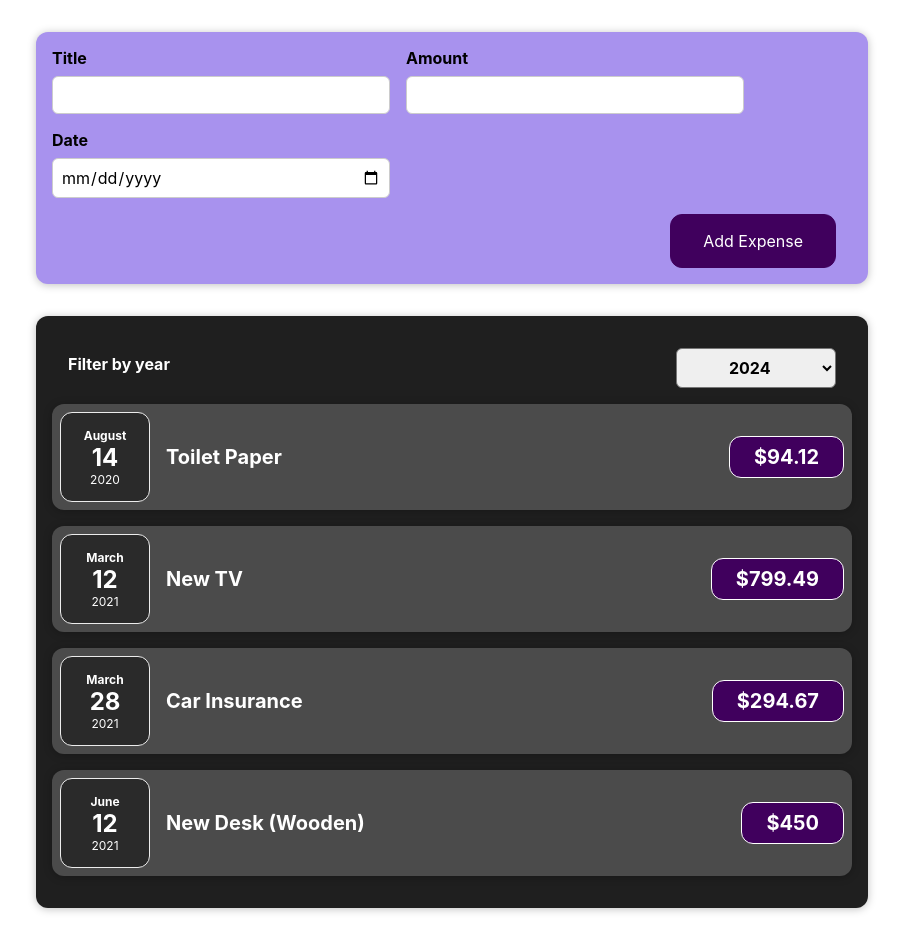
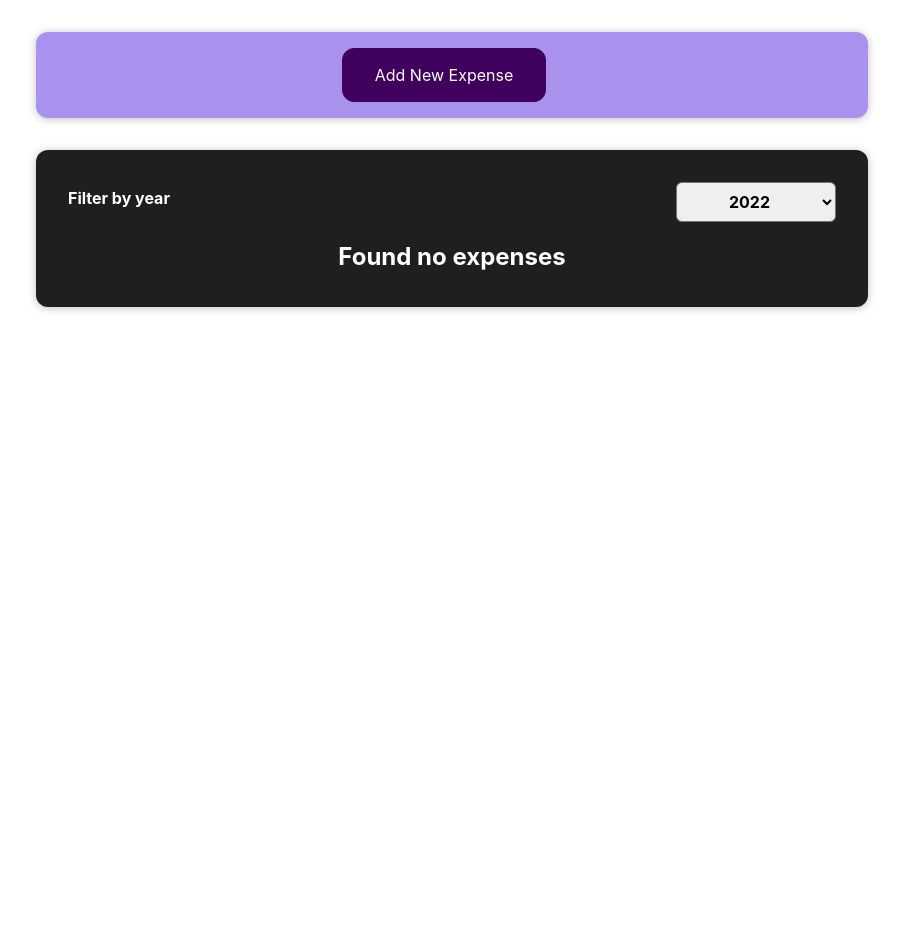
Before and after one commit to vsheva/react-expense-tracker, a React (Create React App) app: page / in a window 1280 px wide. Shown: the whole page, without its empty margins (188-1091 px from the left). After the commit the page ends 800 px from the top, so only its background shows below. Built offline with nearby package versions, Linux system fonts and the light colour scheme.

Commit message:
Add, delete modal,close on submit

```diff
--- a/src/components/Expenses/ExpenseItem.js
+++ b/src/components/Expenses/ExpenseItem.js
@@ -12,18 +12,19 @@ let ExpenseItem = props => {
   };*/
 
   return (
+      <li>
           <Card className="expense-item">
               <ExpenseDate date={props.date} />
               <div className="expense-item__description">
                   <h2>{props.title}</h2>
                   <div className="expense-item__price">${props.amount}</div>
               </div>
+          </Card>
+      </li>
 
-    </Card>
   );
 };
 
 export default ExpenseItem;
 
-
 //<button onClick={clickHandler}>Change title</button>
--- a/src/components/Expenses/Expenses.js
+++ b/src/components/Expenses/Expenses.js
@@ -1,28 +1,28 @@
 import React, { useState } from 'react';
-import ExpenseItem from './ExpenseItem';
 import Card from '../UI/Card';
 import './Expenses.css';
-import ExpensesFilter from './ExpensesFilter';
+import ExpensesFilter from './ExpensesFilter.js';
+import ExpensesList from './ExpensesList.js';
+
+function Expenses(props) {
+  const [filteredYear, setFilteredYear] = useState('2022');
+
+  const filterChangeHandler = selectedYear => {
+    setFilteredYear(selectedYear);
+  };
+
+  const filteredExpenses = props.items.filter(expense => {
+    return expense.date.getFullYear().toString() === filteredYear;
+  });
 
 
-function Expenses(props) {
-  const [filteredYear, setFilteredYear] = useState('2020');
-  const onSaveFilterHandler = selectedYear => {
-    setFilteredYear(selectedYear);
-  };
 
   return (
     <div>
       <Card className="expenses">
-        <ExpensesFilter select={filteredYear} onSaveFilter={onSaveFilterHandler} />
-        {props.items.map((expense)=> (
-            <ExpenseItem
-                key={expense.id}
-                title={expense.title}
-                amount={expense.amount}
-                date={expense.date}
-        />))}
+        <ExpensesFilter select={filteredYear} onChangeFilter={filterChangeHandler} />
 
+        <ExpensesList  items={filteredExpenses}/>
       </Card>
     </div>
   );
@@ -30,8 +30,25 @@ function Expenses(props) {
 
 export default Expenses;
 
+/**
+return (
+    <div>
+        <Card className="expenses">
+            <ExpensesFilter select={filteredYear} onChangeFilter={filterChangeHandler}/>
 
+            {filteredExpenses.length === 0 && <p>No content found</p>}
+            {filteredExpenses.length > 0 && filteredExpenses.map((expense) => (
+                <ExpenseItem
+                    key={expense.id}
+                    title={expense.title}
+                    amount={expense.amount}
+                    date={expense.date}
+                />))}
 
+        </Card>
+    </div>
+);
+*/
 
 /*
 <ExpenseItem
--- a/src/components/Expenses/ExpensesFilter.js
+++ b/src/components/Expenses/ExpensesFilter.js
@@ -3,7 +3,7 @@ import './ExpensesFilter.css';
 
 const ExpensesFilter = props => {
   const dropdownChangeHandler = event => {
-    props.onSaveFilter(event.target.value);
+    props.onChangeFilter(event.target.value);
   };
 
   return (
--- /dev/null
+++ b/src/components/Expenses/ExpensesList.css
@@ -0,0 +1,9 @@
+.expenses-list {
+    list-style: none;
+    padding: 0;
+}
+
+.expenses-list__fallback {
+    color: white;
+    text-align: center;
+}
--- /dev/null
+++ b/src/components/Expenses/ExpensesList.js
@@ -0,0 +1,25 @@
+import './ExpensesList.css';
+import React from 'react'
+import ExpenseItem from "./ExpenseItem";
+
+const ExpensesList=(props)=>{
+    if (props.items.length === 0) {
+         return <h2 className="expenses-list__fallback">Found no expenses</h2>
+    }
+
+    return <ul className="expenses-list">
+        {props.items.map((expense) => (
+        <ExpenseItem
+            key={expense.id}
+            title={expense.title}
+            amount={expense.amount}
+            date={expense.date}
+        />
+        ))}
+    </ul>
+
+
+
+}
+
+export default ExpensesList
--- a/src/components/NewExpense/ExpenseForm.js
+++ b/src/components/NewExpense/ExpenseForm.js
@@ -89,6 +89,7 @@ const ExpenseForm = props => {
       </div>
 
       <div className="new-expense__actions">
+        <button type="button" onClick={props.onCancel}>Cancel</button>
         <button type="submit" onSubmit={submitHandler}>
           {' '}
           Add Expense
--- a/src/components/NewExpense/NewExpense.js
+++ b/src/components/NewExpense/NewExpense.js
@@ -1,23 +1,37 @@
-import React from 'react';
+import React, {useState} from 'react';
 import ExpenseForm from './ExpenseForm.js';
 import './NewExpense.css';
 
 const NewExpense = prop => {
+  const [isEditing, setIdEditing]=useState(false)
+  const startEditingHandler=()=>{
+    setIdEditing(true)
+  }
 
-  const saveExpenseDataHandler = enteredExpenseData => {
+  const saveExpenseDataHandler = (enteredExpenseData) => {
     const expenseData = {
       ...enteredExpenseData, //that object, generated in submitHandler
       id: Math.random().toString(),
     };
 
     prop.onAddExpense(expenseData); //вызываем верхний addExpenseHandler(expenses) c нашим expenseData из App.js
+    setIdEditing(false)
   };
+
+  const stopEditingHandler=()=>{
+    setIdEditing(false)
+  }
 
   return (
     <div className="new-expense">
-      <ExpenseForm onSaveExpenseData={saveExpenseDataHandler} />
+      {!isEditing && <button onClick={startEditingHandler}>Add New Expense</button>}
+      {isEditing && <ExpenseForm onSaveExpenseData={saveExpenseDataHandler} onCancel={stopEditingHandler} />}
+
     </div>
   );
 };
 
 export default NewExpense;
+
+
+//{isEditing && <ExpenseForm onSaveExpenseData={saveExpenseDataHandler} />}
```
Lines whose indentation alone changed are shown as unchanged.
